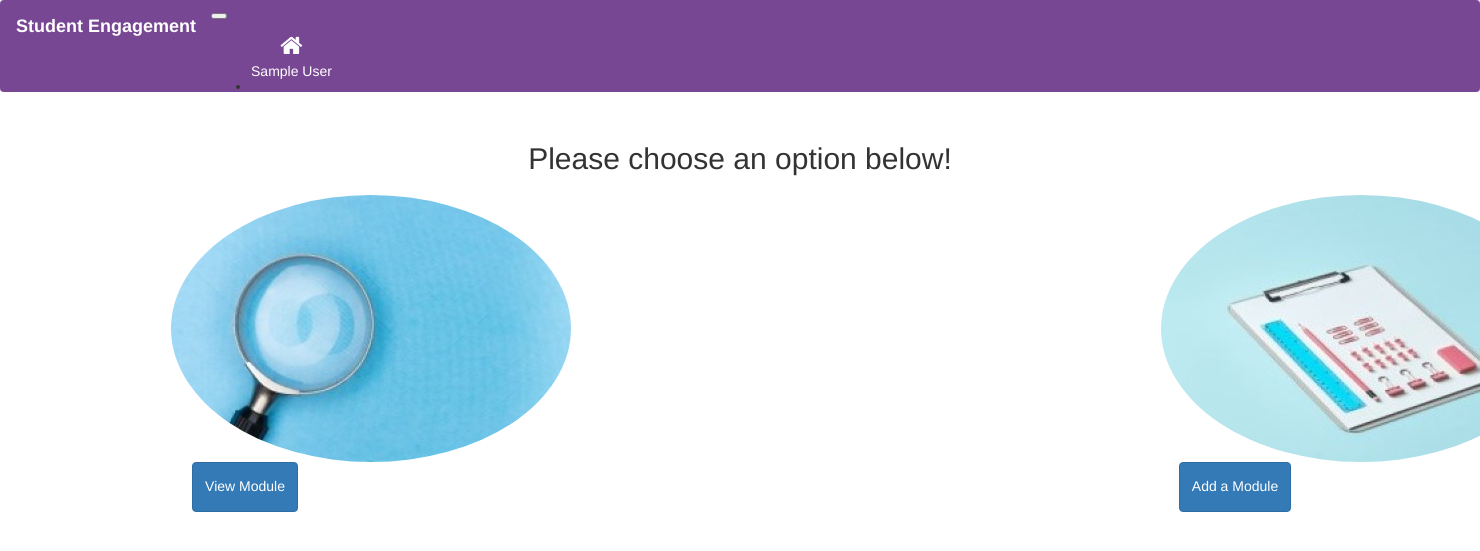
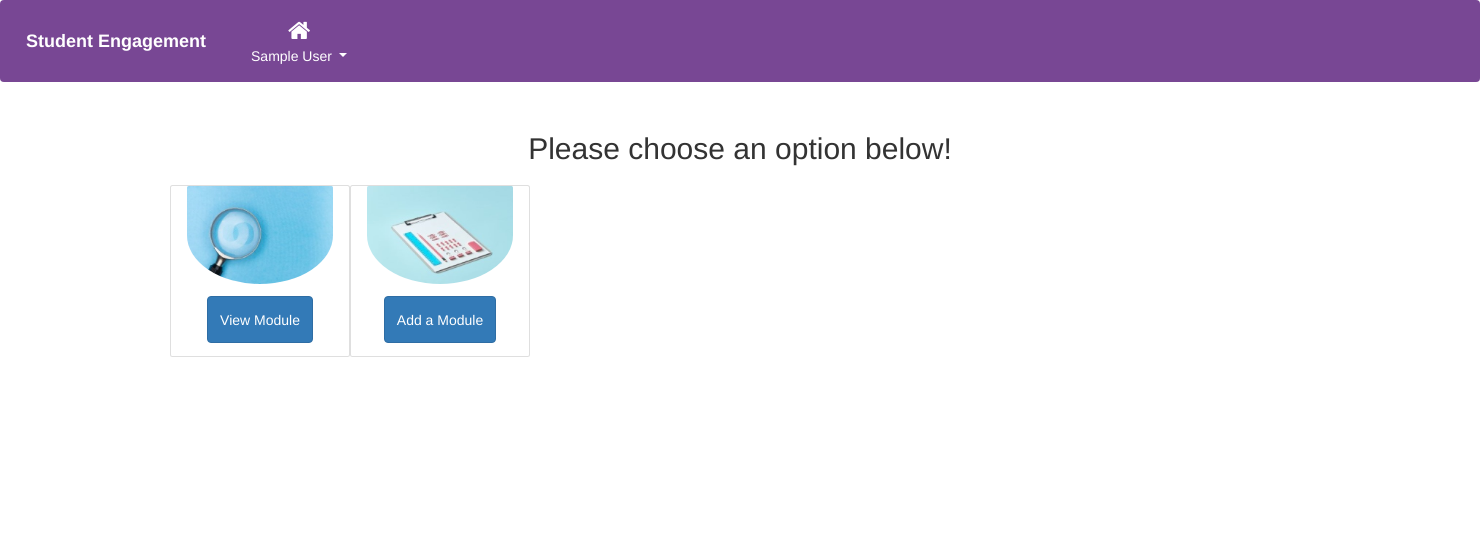
Before and after one commit to Teganj/StudentEngagementPortal, a PHP site: page /user_choice.php in a window 1480 px wide; the page is wider, and only the part inside the window is pictured. Shown: the top 551 px of that part. Run offline with PHP 8.4, Linux system fonts and the light colour scheme; the visitor is signed in with stand-in values (Sample User, id 1); tables that the repository leaves empty or names only in its code hold one stand-in row (values such as "Sample post"); some libraries are stand-ins or nearby versions.

Commit message:
Fixing user choice nav style

```diff
--- a/src/php/user_choice.php
+++ b/src/php/user_choice.php
@@ -8,7 +8,11 @@ $user_data = check_login($con);
 <html>
 <head>
     <title>Student Engagement Portal</title>
+    <meta name="viewport" content="width=device-width, initial-scale=1">
     <link rel="stylesheet" href="https://www.w3schools.com/w3css/4/w3.css">
+    <link href="//maxcdn.bootstrapcdn.com/bootstrap/4.1.1/css/bootstrap.min.css" rel="stylesheet" id="bootstrap-css">
+    <script src="//maxcdn.bootstrapcdn.com/bootstrap/4.1.1/js/bootstrap.min.js"></script>
+    <script src="//cdnjs.cloudflare.com/ajax/libs/jquery/3.2.1/jquery.min.js"></script>
 </head>
 <body>
 <?php include 'navbar.php' ?>
```
